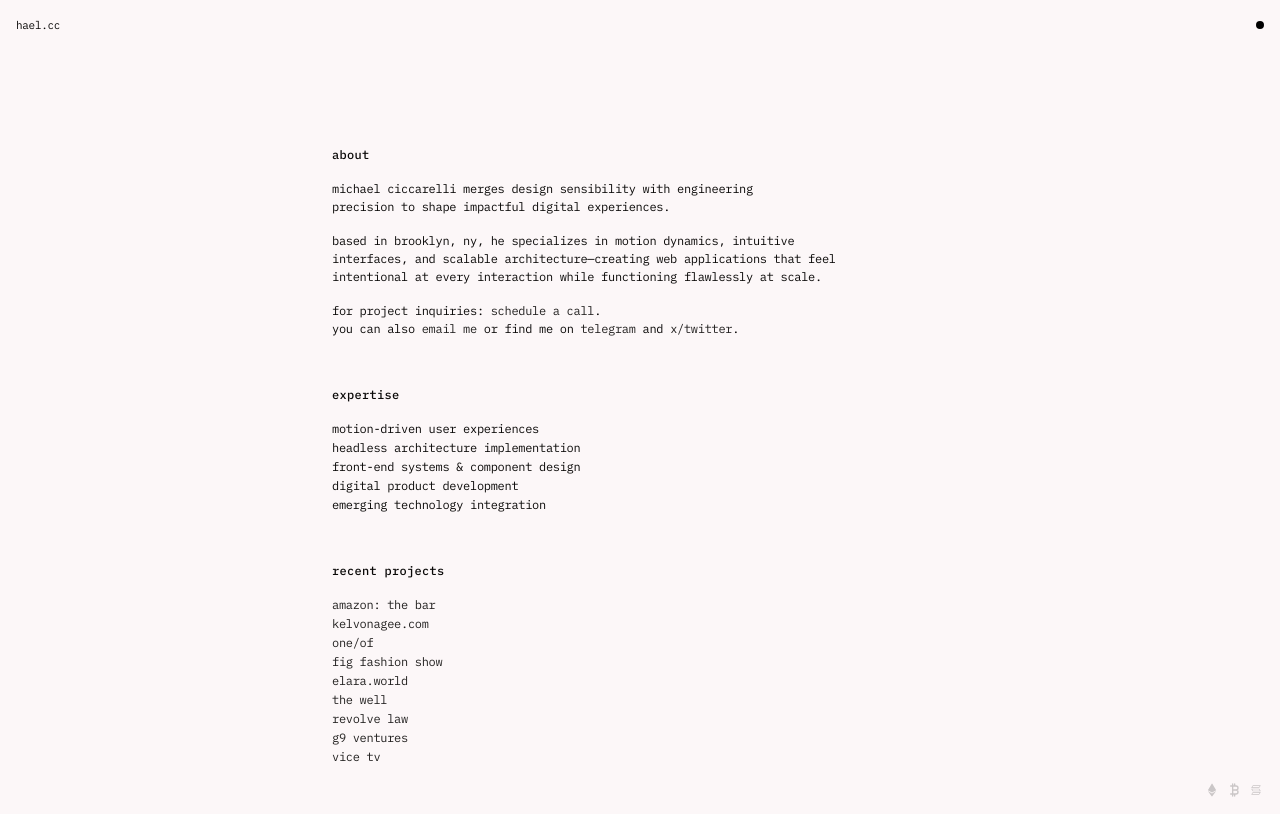
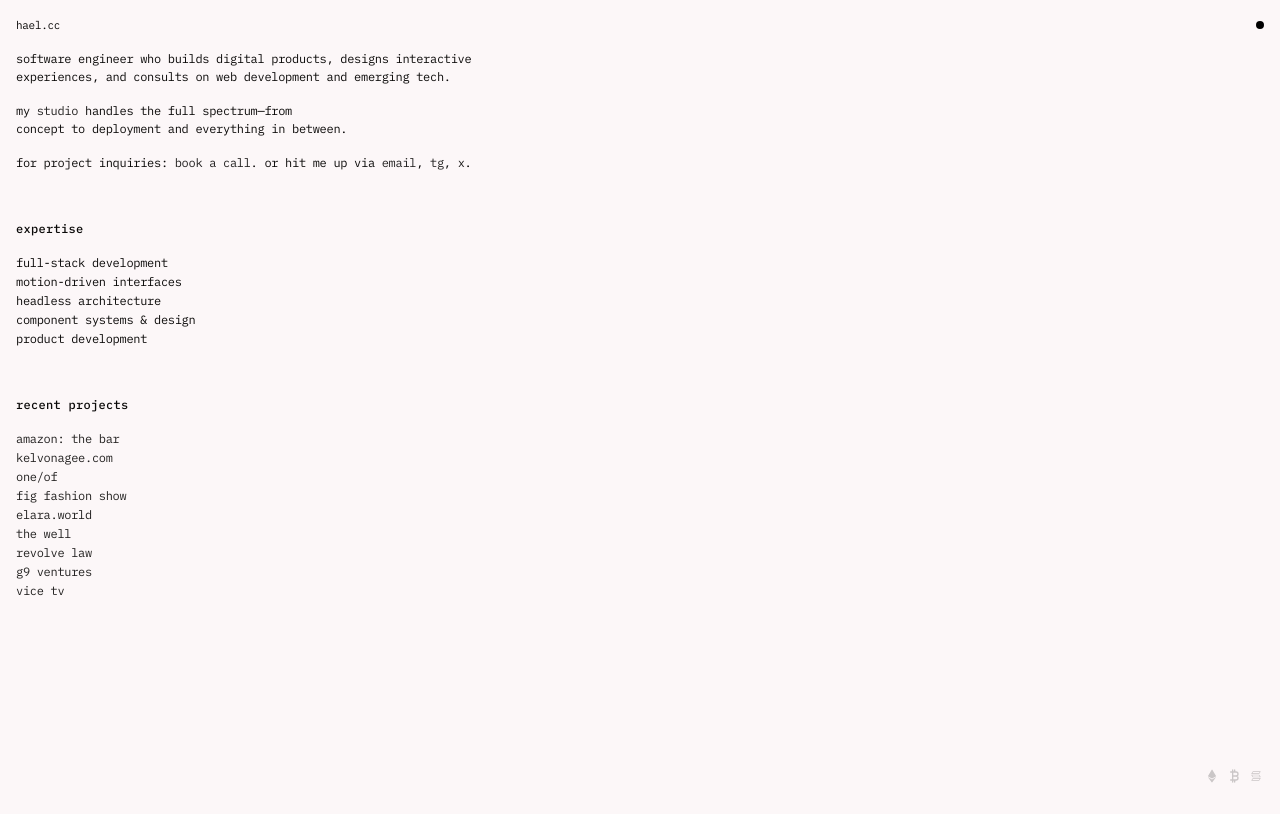
Before and after one commit to mciccarelli/personal-site, a Next.js app: page / in a window 1280 px wide. Built offline with nearby package versions, Linux system fonts and the light colour scheme.

Commit message:
update copy, layout. link to studio

```diff
--- a/src/app/data.json
+++ b/src/app/data.json
@@ -1,23 +1,18 @@
 {
   "siteTitle": "michael ciccarelli",
-  "siteDescription": "design engineer",
+  "siteDescription": "creative developer",
   "headline": "",
-  "bio": "<p>Michael Ciccarelli merges design sensibility with engineering precision to shape impactful digital experiences.</p><p>based in brooklyn, ny, he specializes in motion dynamics, intuitive interfaces, and scalable architecture—creating web applications that feel intentional at every interaction while functioning flawlessly at scale.</p>",
+  "bio": "<p>software engineer who builds digital products, designs interactive experiences, and consults on web development and emerging tech.</p><p>my <a class=\"fancy-link\" href=\"https://thirdindex.co\">studio</a> handles the full spectrum—from concept to deployment and everything in between.</p><p>for project inquiries: <a class=\"fancy-link\" href=\"http://cal.com/thirdindex/15min\">book a call</a>. or hit me up via <a class=\"fancy-link\" href=\"mailto:info@thirdindex.co\">email</a>, <a class=\"fancy-link\" href=\"https://t.me/mcrelli\">tg</a>, <a class=\"fancy-link\" href=\"https://x.com/mcrxlli\">x</a>.</p>",
   "emailAddress": "mic@hael.cc",
   "calLink": "https://cal.com/haelcc/30min",
   "resume": "/michael_ciccarelli-resume.pdf",
   "expertise": [
-    "motion-driven user experiences",
-    "headless architecture implementation",
-    "front-end systems & component design",
-    "digital product development",
-    "emerging technology integration"
+    "full-stack development",
+    "motion-driven interfaces",
+    "headless architecture",
+    "component systems & design",
+    "product development"
   ],
-  "studio": {
-    "name": "Third Index",
-    "description": "Michael is the founder of Third Index, a boutique technology studio that partners with forward-thinking clients across consumer applications, B2B SaaS platforms, and emerging technology spaces.",
-    "url": "https://thirdindex.co"
-  },
   "experience": [
     {
       "company": "...",
--- a/src/app/page.tsx
+++ b/src/app/page.tsx
@@ -5,36 +5,10 @@ export default function Home() {
 	const { projects, bio, expertise } = data;
 
 	return (
-		<div className="container mx-auto px-4">
-			<div className="grid grid-cols-12 gap-4">
-				<div className="col-span-12 md:col-span-10 md:col-start-1 lg:col-start-4 lg:col-span-8 flex flex-col gap-12">
-					<div className="max-w-xl space-y-12 pt-12 md:pt-24">
-						<div className="space-y-4">
-							<h2>About</h2>
-							<div className="text-balance" dangerouslySetInnerHTML={{ __html: bio }} />
-							<p>
-								For project inquiries:{' '}
-								<a className="fancy-link" href="https://cal.com/haelcc/30min">
-									schedule a call
-								</a>
-								.
-								<br />
-								You can also{' '}
-								<a className="fancy-link" href="mailto:mic@hael.cc">
-									Email me
-								</a>{' '}
-								or find me on{' '}
-								<a className="fancy-link" href="https://t.me/mcrelli">
-									Telegram
-								</a>{' '}
-								and{' '}
-								<a className="fancy-link" href="https://x.com/mcrxlli">
-									X/Twitter
-								</a>
-								.
-							</p>
-						</div>
-
+		<div className="grid grid-cols-12 gap-4 px-4">
+			<div className="col-span-12 md:col-span-6 flex flex-col gap-12">
+				<div className="max-w-xl space-y-12">
+					<div className="text-balance md:max-w-lg" dangerouslySetInnerHTML={{ __html: bio }} />
 					<div className="grid grid-cols-2 gap-8">
 						<div className="space-y-4">
 							<h2>Expertise</h2>
@@ -54,6 +28,5 @@ export default function Home() {
 				</div>
 			</div>
 		</div>
-		</div>
 	);
 }
```
Lines whose indentation alone changed are shown as unchanged.
